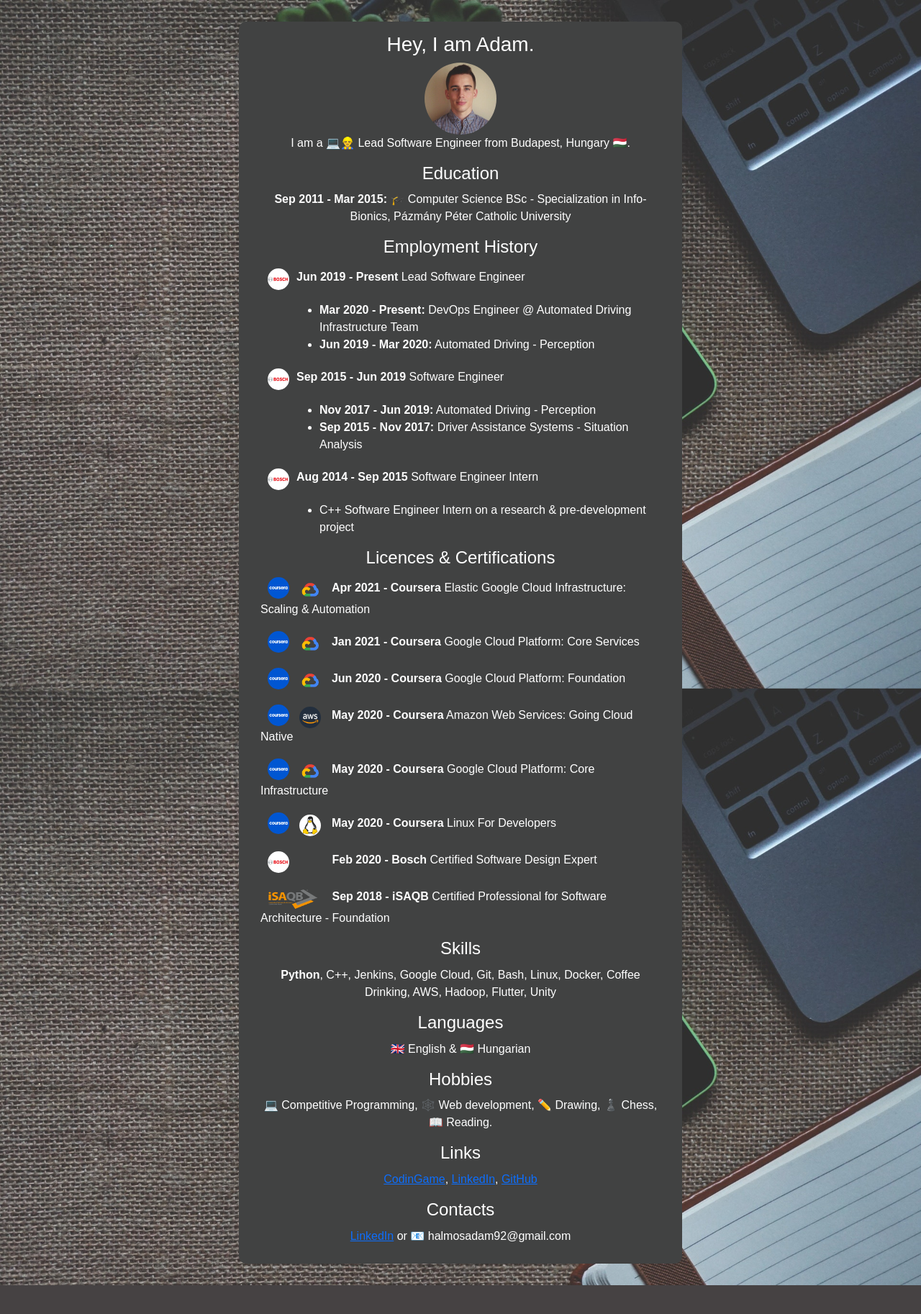
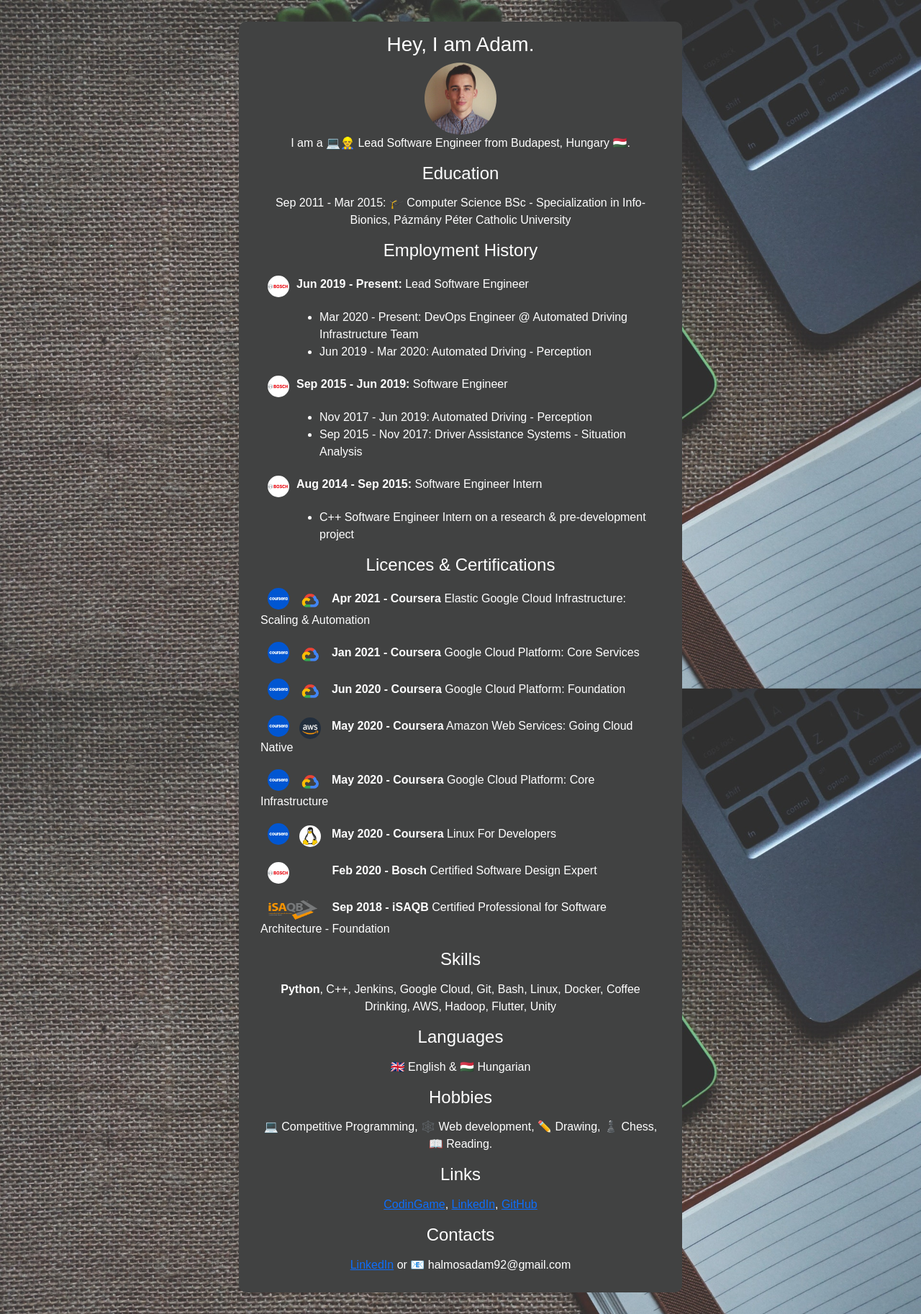
Before and after one commit to xUborka/llllll, a Flask app: page /cv in a window 1280 px wide. Shown: the whole page at 72% size. Before the commit the page ends 1786 px from the top, so only its background shows below. Run offline with Flask 2, Linux system fonts and the light colour scheme; some libraries are stand-ins or nearby versions; some web fonts are replaced.

Commit message:
CV Update

```diff
--- a/static/styles/cv.css
+++ b/static/styles/cv.css
@@ -69,5 +69,5 @@ li{
   margin-left: 50px;
 }
 h4{
-  margin: 10px;
+  margin: 15px;
 }
--- a/templates/cv.html
+++ b/templates/cv.html
@@ -33,33 +33,33 @@
                         </p>
                         <h4 class="koho">Education</h4>
                         <p class="koho">
-                            <b>Sep 2011 - Mar 2015:</b> 🎓 Computer Science BSc - Specialization in Info-Bionics, Pázmány Péter Catholic University
+                            Sep 2011 - Mar 2015: 🎓 Computer Science BSc - Specialization in Info-Bionics, Pázmány Péter Catholic University
                         </p>
                         <h4 class="koho">Employment History</h4>
                         <p class="koho text-start">
-                            <img src="{{ url_for('static', filename='styles/img/bosch-vector.jpg') }}" class="logo"><b>Jun 2019 - Present</b> Lead Software Engineer
+                            <img src="{{ url_for('static', filename='styles/img/bosch-vector.jpg') }}" class="logo"><b>Jun 2019 - Present:</b> Lead Software Engineer
                             <ul class="koho text-start">
                                 <li>
-                                    <b>Mar 2020 - Present:</b> DevOps Engineer @ Automated Driving Infrastructure Team
+                                    Mar 2020 - Present: DevOps Engineer @ Automated Driving Infrastructure Team
                                 </li>
                                 <li>
-                                    <b>Jun 2019 - Mar 2020:</b> Automated Driving - Perception
+                                    Jun 2019 - Mar 2020: Automated Driving - Perception
                                 </li>
                             </ul>
                         </p>
                         <p class="koho text-start">
-                            <img src="{{ url_for('static', filename='styles/img/bosch-vector.jpg') }}" class="logo"><b>Sep 2015 - Jun 2019</b> Software Engineer
+                            <img src="{{ url_for('static', filename='styles/img/bosch-vector.jpg') }}" class="logo"><b>Sep 2015 - Jun 2019:</b> Software Engineer
                             <ul class="koho text-start">
                                 <li>
-                                    <b>Nov 2017 - Jun 2019:</b> Automated Driving - Perception
+                                    Nov 2017 - Jun 2019: Automated Driving - Perception
                                 </li>
                                 <li>
-                                    <b>Sep 2015 - Nov 2017:</b> Driver Assistance Systems - Situation Analysis
+                                    Sep 2015 - Nov 2017: Driver Assistance Systems - Situation Analysis
                                 </li>
                             </ul>
                         </p>
                         <p class="koho text-start">
-                            <img src="{{ url_for('static', filename='styles/img/bosch-vector.jpg') }}" class="logo"><b>Aug 2014 - Sep 2015</b> Software Engineer Intern
+                            <img src="{{ url_for('static', filename='styles/img/bosch-vector.jpg') }}" class="logo"><b>Aug 2014 - Sep 2015:</b> Software Engineer Intern
                             <ul class="koho text-start">
                                 <li>
                                     C++ Software Engineer Intern on a research & pre-development project
```
